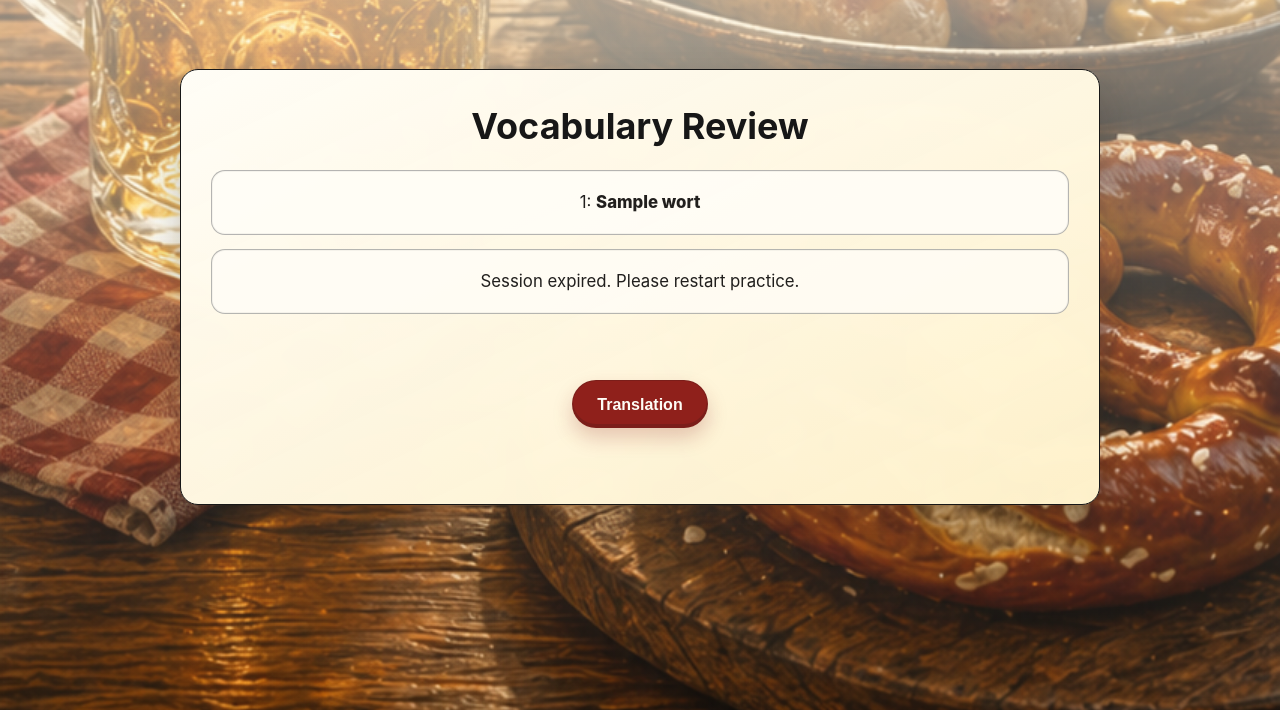
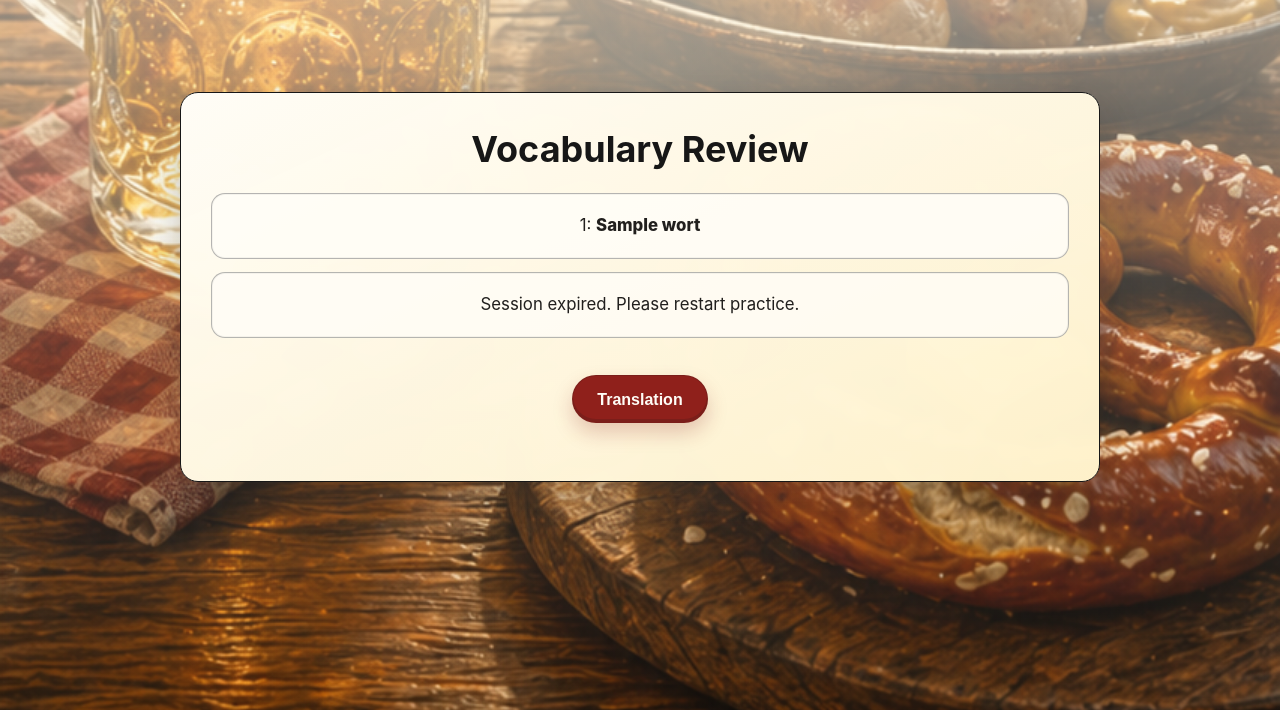
Before and after one commit to raazgupta/GermanFriendOnline, a Flask app: template templates/anki.html in a window 1280 px wide. Shown: the top 710 px of the page. Run offline with Flask 3, Linux system fonts and the light colour scheme; the template is opened without the code that fills it: most values are stand-ins (such as "Sample title", 1, 10 or a date in 2020).

Commit message:
Polish Anki image hint flow

```diff
--- a/app.py
+++ b/app.py
@@ -96,22 +96,22 @@ def generate_story_background(session_key, wortlist_file, scenario_text):
         'english': ''
     }
 
-    if not burned_words:
-        story_results[session_key] = {
-            'german_status': 'done',
-            'english_status': 'done',
-            'german': "No burned words available yet. Please review and burn more words first.",
-            'english': "No burned words available yet. Please review and burn more words first."
-        }
-        return
-
-    # Build a concise prompt for faster response
-    prompt = f"""
-            Write an interesting German story for this scenario: {scenario_text}.
-            Can use any Proper Nouns including those that are in the Scenario text such as 'Raj'.
-            Make sure the story length is 3 paragraphs.
-            Write the story primarily using Nouns, Verbs and Adjectives that are in this list: {', '.join(burned_words)}.
-            """
+    # Build a concise prompt for faster response. If local wortlists are not
+    # available yet, still generate a story from the scenario instead of failing.
+    if burned_words:
+        prompt = f"""
+                Write an interesting German story for this scenario: {scenario_text}.
+                Can use any Proper Nouns including those that are in the Scenario text such as 'Raj'.
+                Make sure the story length is 3 paragraphs.
+                Write the story primarily using Nouns, Verbs and Adjectives that are in this list: {', '.join(burned_words)}.
+                """
+    else:
+        prompt = f"""
+                Write an interesting German story for this scenario: {scenario_text}.
+                Can use any Proper Nouns including those that are in the Scenario text such as 'Raj'.
+                Make sure the story length is 3 paragraphs.
+                Use clear, beginner-friendly German.
+                """
     messages = [
         {'role': 'system', 'content': 'You are a helpful language teacher.'},
         {'role': 'user', 'content': prompt}
@@ -319,6 +319,10 @@ def chooseSelectedWords():
     total_lines = 0
 
     file_path = get_current_wortlist_file()
+
+    if not os.path.exists(file_path):
+        print(f"Wortlist file missing: {file_path}")
+        return [], [], 0, 0, 0, 0, 0, 0
 
     with open(file_path, 'r') as file:
         # num_lines = sum(1 for line in file)
@@ -769,7 +773,7 @@ def anki_image_hint():
     try:
         response = openai_post("/images/generations", {
             "model": "gpt-image-1-mini",
-            "prompt": sentence,
+            "prompt": f"Schoene blonde deutsche Frau: {sentence}",
             "n": 1,
             "size": "1024x1024",
             "quality": "low",
--- a/templates/anki.html
+++ b/templates/anki.html
@@ -107,7 +107,7 @@
             background-color: #fbbf24; /* Gold */
             color: #000;
             display: block;
-            margin: 1.5em auto;
+            margin: 0.35em auto;
             cursor: pointer;
             transition: background-color 0.3s ease, transform 0.2s ease;
             box-shadow: 0 3px 6px rgba(0,0,0,0.15);
@@ -124,8 +124,8 @@
             justify-content: center;
             align-items: center;
             flex-wrap: wrap;
-            gap: 14px;
-            margin-top: 1.5em;
+            gap: 8px;
+            margin-top: 0.5em;
         }
 
         .review-actions form {
```
